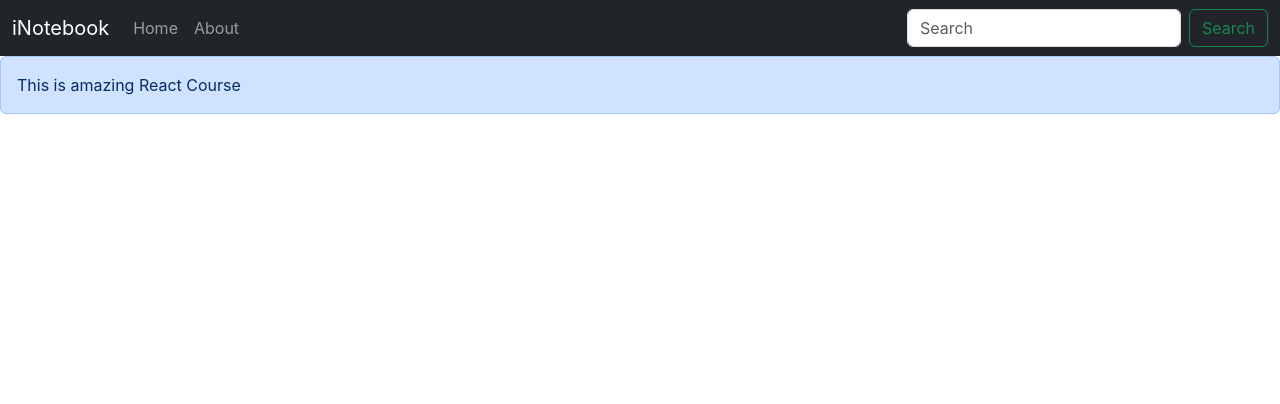
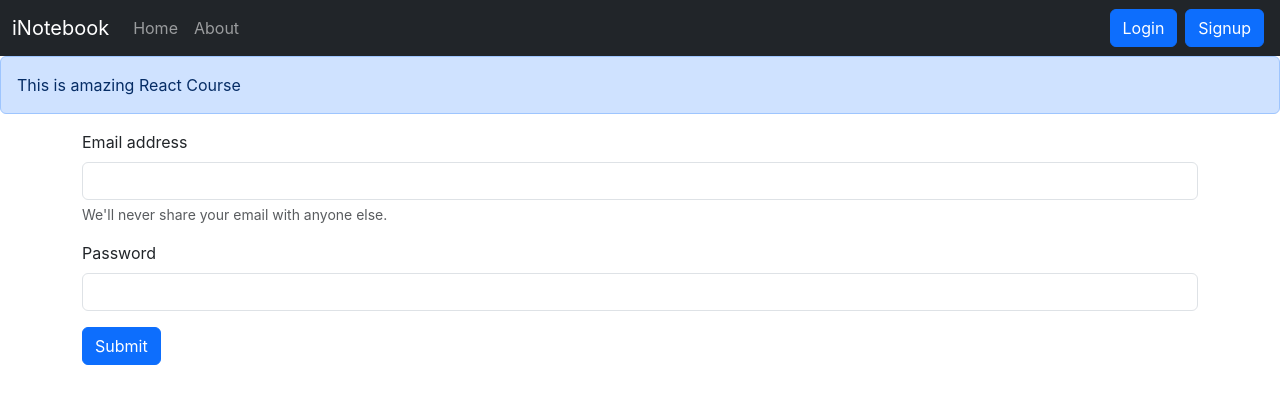
Before and after one commit to kapoor08/inotebook, a React (Create React App) app: page /login in a window 1280 px wide. Shown: the top 404 px of the page. Built offline with nearby package versions, Linux system fonts and the light colour scheme.

Commit message:
new files added

```diff
--- a/src/App.js
+++ b/src/App.js
@@ -5,6 +5,8 @@ import { Home } from "./components/Home";
 import { About } from "./components/About";
 import NoteState from "./context/notes/NoteState";
 import Alert from "./components/Alert";
+import Login from "./components/Login";
+import Signup from "./components/Signup";
 
 function App() {
   return (
@@ -17,6 +19,8 @@ function App() {
             <Routes>
               <Route exact path="/" element={<Home />} />
               <Route exact path="/about" element={<About />} />
+              <Route exact path="/login" element={<Login />} />
+              <Route exact path="/signup" element={<Signup />} />
             </Routes>
           </div>
         </BrowserRouter>
--- a/src/components/AddNote.js
+++ b/src/components/AddNote.js
@@ -5,11 +5,12 @@ import { useContext } from 'react';
 const AddNote = () => {
     const context = useContext(noteContext);
     const {addNote} = context;
-    const [note, setNote] = useState({title: "", description: "", tag: "default"});
+    const [note, setNote] = useState({title: "", description: "", tag: ""});
 
     const handleClick = (e) =>{
         e.preventDefault();
         addNote(note.title, note.description, note.tag);
+        setNote({title: "", description: "", tag: ""});
     }
     const onChange = (e) =>{
         setNote({...note, [e.target.name]: e.target.value});
@@ -26,19 +27,19 @@ const AddNote = () => {
           <label htmlFor="title" className="form-label">
                 Title
             </label>
-          <input type="text" className="form-control" id="title" name="title" aria-describedby="emailHelp" onChange={onChange}/>
+          <input type="text" className="form-control" id="title" name="title" value={note.title} aria-describedby="emailHelp" onChange={onChange} minLength={5} required/>
           <div id="emailHelp" className="form-text">
           </div>
         </div>
         <div className="mb-3">
           <label htmlFor="description" className="form-label"> Description </label>
-          <input type="text" className="form-control" name="description" id="description" onChange={onChange}/>
+          <input type="text" className="form-control" value={note.description} name="description" id="description" onChange={onChange} minLength={5} required/>
         </div>
         <div className="mb-3">
           <label htmlFor="tag" className="form-label"> Tag </label>
-          <input type="text" className="form-control" name="tag" id="tag" onChange={onChange}/>
+          <input type="text" className="form-control" value={note.tag} name="tag" id="tag" onChange={onChange}/>
         </div>
-        <button type="submit" className="btn btn-primary" onClick={handleClick}>
+        <button disabled={note.title.length < 5 || note.description.length < 5} type="submit" className="btn btn-primary" onClick={handleClick}>
           Add Note
         </button>
       </form>
--- /dev/null
+++ b/src/components/Login.js
@@ -0,0 +1,48 @@
+import React, {useState} from 'react';
+
+const Login = () => {
+
+    const [credentials, setCredentials] = useState({email: "", password: ""});
+    const [password, setPassword] = useState("");
+    const onChange = (e) =>{
+        setCredentials({...credentials, [e.target.name]: e.target.value});
+    }
+
+    const handleSubmit = async (e) =>{
+        e.preventDefault();
+        const response = await fetch(
+            "http://localhost:5000/api/auth/login",
+            {
+              method: "POST",
+              headers: {
+                "Content-Type": "application/json"
+              },
+              body: JSON.stringify({email: credentials.email, password: credentials.password})
+            });
+            const json = await response.json();
+            console.log(json);
+            if(json.success){
+
+            }else{
+                alert("Invalid credentials");
+            }
+    }
+  return (
+    <div>
+        <form onSubmit={handleSubmit}>
+        <div className="mb-3">
+            <label htmlFor="email" className="form-label">Email address</label>
+            <input type="email" className="form-control" value={credentials.email} name="email" onChange={onChange} id="email" aria-describedby="emailHelp"/>
+            <div id="emailHelp" className="form-text">We'll never share your email with anyone else.</div>
+        </div>
+        <div className="mb-3">
+            <label htmlFor="password" className="form-label">Password</label>
+            <input type="password" value={credentials.password} className="form-control" onChange={onChange} name="password" id="password"/>
+        </div>
+        <button type="submit" className="btn btn-primary" >Submit</button>
+        </form>
+    </div>
+  );
+}
+
+export default Login;
--- a/src/components/Navbar.js
+++ b/src/components/Navbar.js
@@ -35,15 +35,8 @@ export const Navbar = () => {
            </li>
           </ul>
           <form className="d-flex" role="search">
-            <input
-              className="form-control me-2"
-              type="search"
-              placeholder="Search"
-              aria-label="Search"
-            />
-            <button className="btn btn-outline-success" type="submit">
-              Search
-            </button>
+            <Link className="btn btn-primary mx-1" to="/login" role="button">Login</Link>
+            <Link className="btn btn-primary mx-1" to="/signup" role="button">Signup</Link>
           </form>
         </div>
       </div>
--- a/src/components/Notes.js
+++ b/src/components/Notes.js
@@ -55,12 +55,12 @@ const onChange = (e) =>{
             <form>
               <div className="mb-3">
                 <label htmlFor="title" className="form-label">Title</label>
-                  <input type="text" className="form-control" id="etitle" value={note.etitle} name="etitle" aria-describedby="emailHelp" onChange={onChange}/>
+                  <input type="text" className="form-control" id="etitle" value={note.etitle} name="etitle" aria-describedby="emailHelp" minLength={5} onChange={onChange} required/>
                 <div id="emailHelp" className="form-text"></div>
               </div>
               <div className="mb-3">
                 <label htmlFor="edescription" className="form-label"> Description </label>
-                <input type="text" className="form-control" value={note.edescription} name="edescription" id="edescription" onChange={onChange}/>
+                <input type="text" className="form-control" value={note.edescription} name="edescription" id="edescription" minLength={5} onChange={onChange} required/>
               </div>
               <div className="mb-3">
                 <label htmlFor="etag" className="form-label"> Tag </label>
@@ -72,13 +72,16 @@ const onChange = (e) =>{
             </div>
             <div className="modal-footer">
               <button type="button"  ref={refClose} className="btn btn-secondary" data-bs-dismiss="modal">Close</button>
-              <button type="button"  onClick={handleClick} className="btn btn-primary">Update Note</button>
+              <button type="button" disabled={note.etitle.length < 5 || note.edescription.length < 5} onClick={handleClick} className="btn btn-primary">Update Note</button>
             </div>
           </div>
         </div>
       </div>
       <div className="row my-3">
         <h2>Your Notes</h2>
+        <div className="container mx-2">
+        {notes.length === 0 && "No notes to display"}
+        </div>
         {notes.map((note) => {
           return (
             <NoteItem key={note._id} updateNote={updateNote} note={note} />
--- /dev/null
+++ b/src/components/Signup.js
@@ -0,0 +1,11 @@
+import React from 'react';
+
+const Signup = () => {
+  return (
+    <div>
+      I am Signup
+    </div>
+  );
+}
+
+export default Signup;
```
Also changed, not shown: 1 other file (tests, documents, lock files or other folders).
